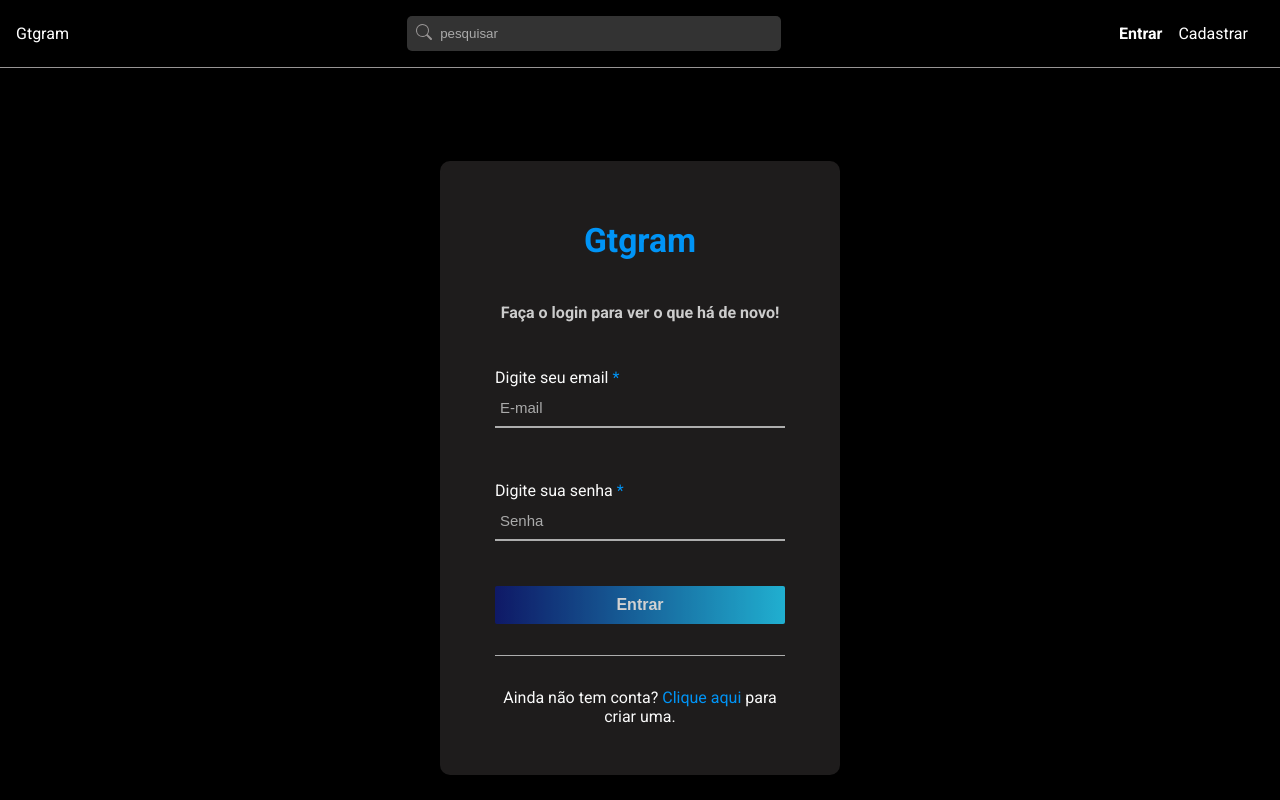
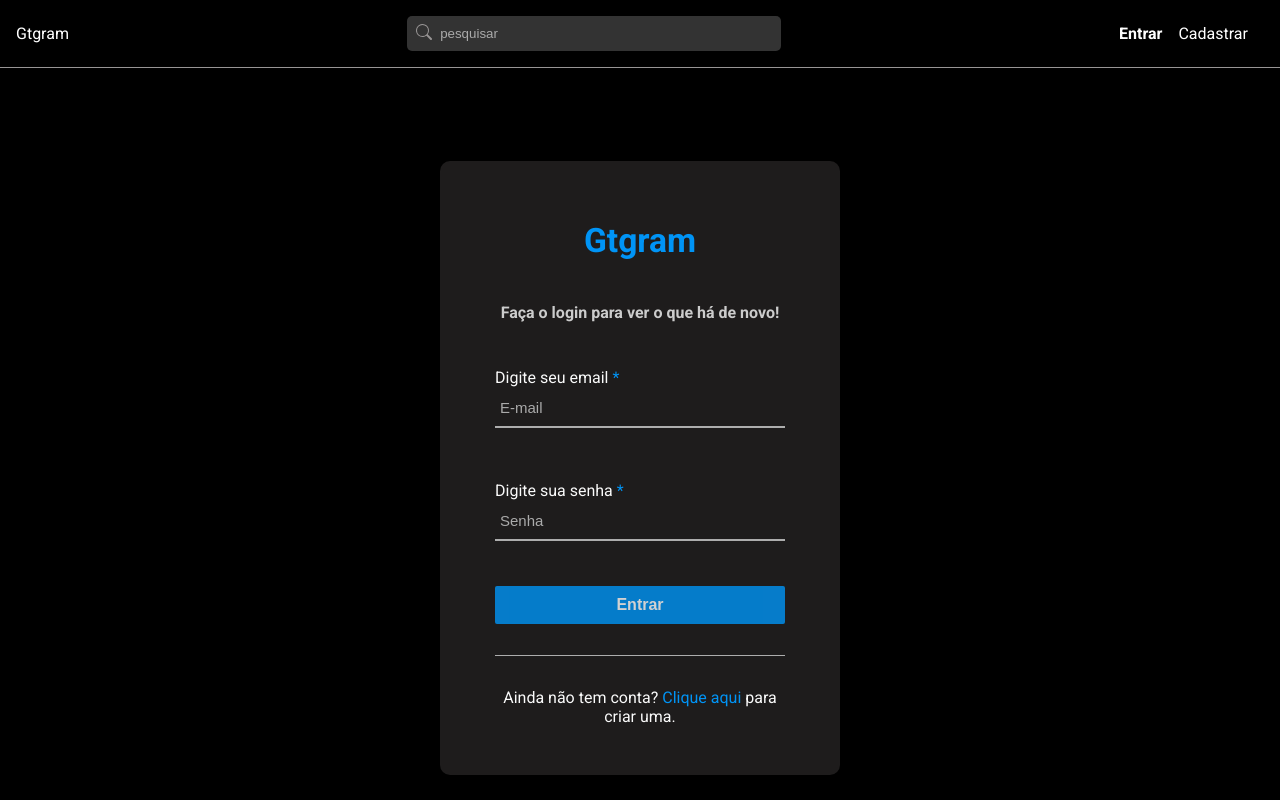
Before and after one commit to gtamaral/gtGram-frontend, a React (Create React App) app: page /login in a window 1280 px wide. Shown: the top 800 px of the page. Built offline with nearby package versions, Linux system fonts and the light colour scheme.

Commit message:
correcao button-color

```diff
--- a/src/index.css
+++ b/src/index.css
@@ -65,13 +65,8 @@ input::placeholder {
 .btn,
 button,
 input[type="submit"] {
-  /* background-color: #0094f6; */
+  background-color: #0094f6;
   color:#fff;
-  background: #6a7dfe;
-  background: -webkit-linear-gradient(to left, #21d4fd, #0b1879);
-  background: -o-linear-gradient(to left, #21d4fd, #0b1879);
-  background: -moz-linear-gradient(to left, #21d4fd, #0b1879);
-  background: linear-gradient(to left, #21d4fd, #0b1879);
   border: none;
   padding: 10px 8px;
   font-weight: bold;
```
